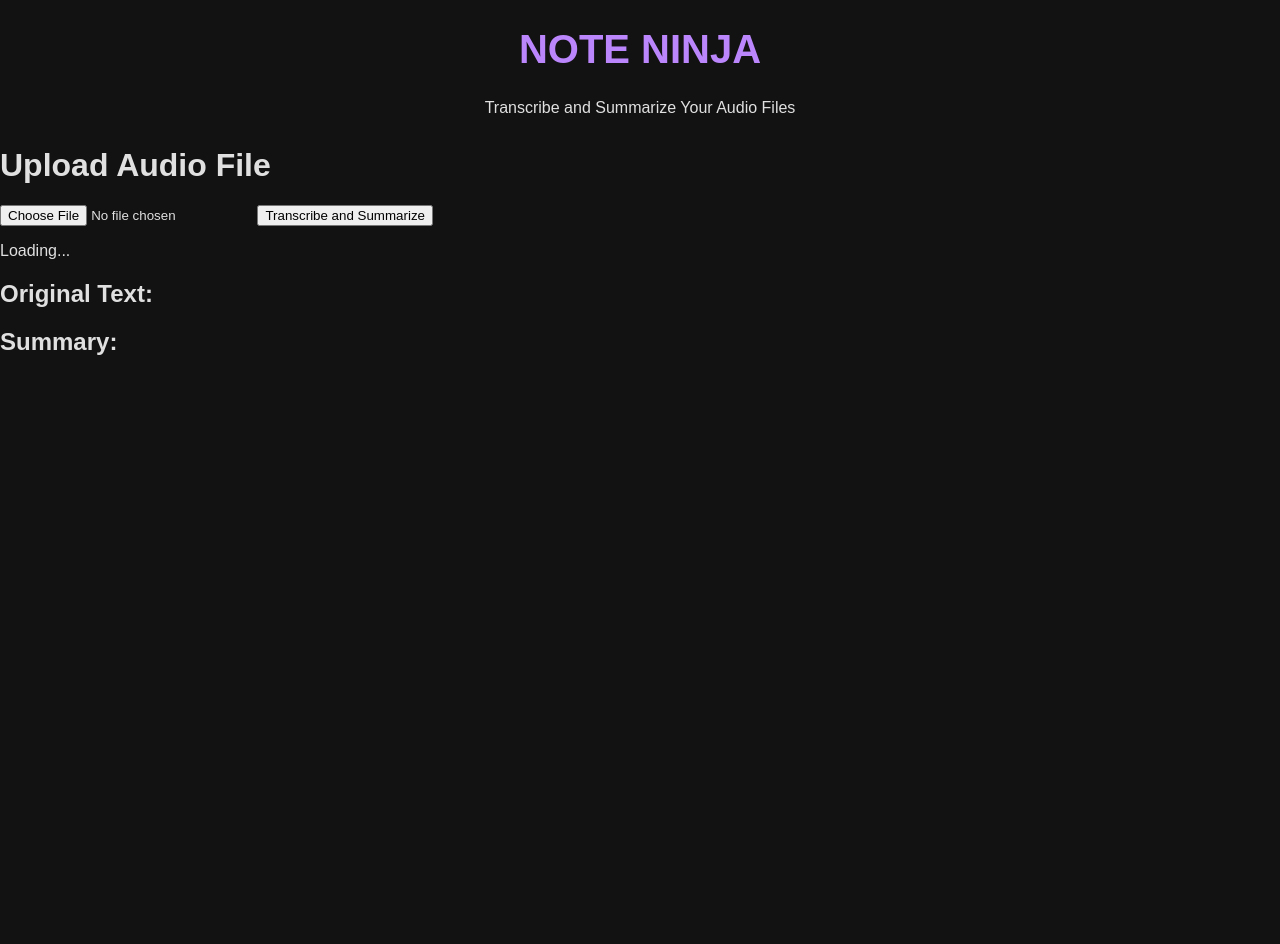
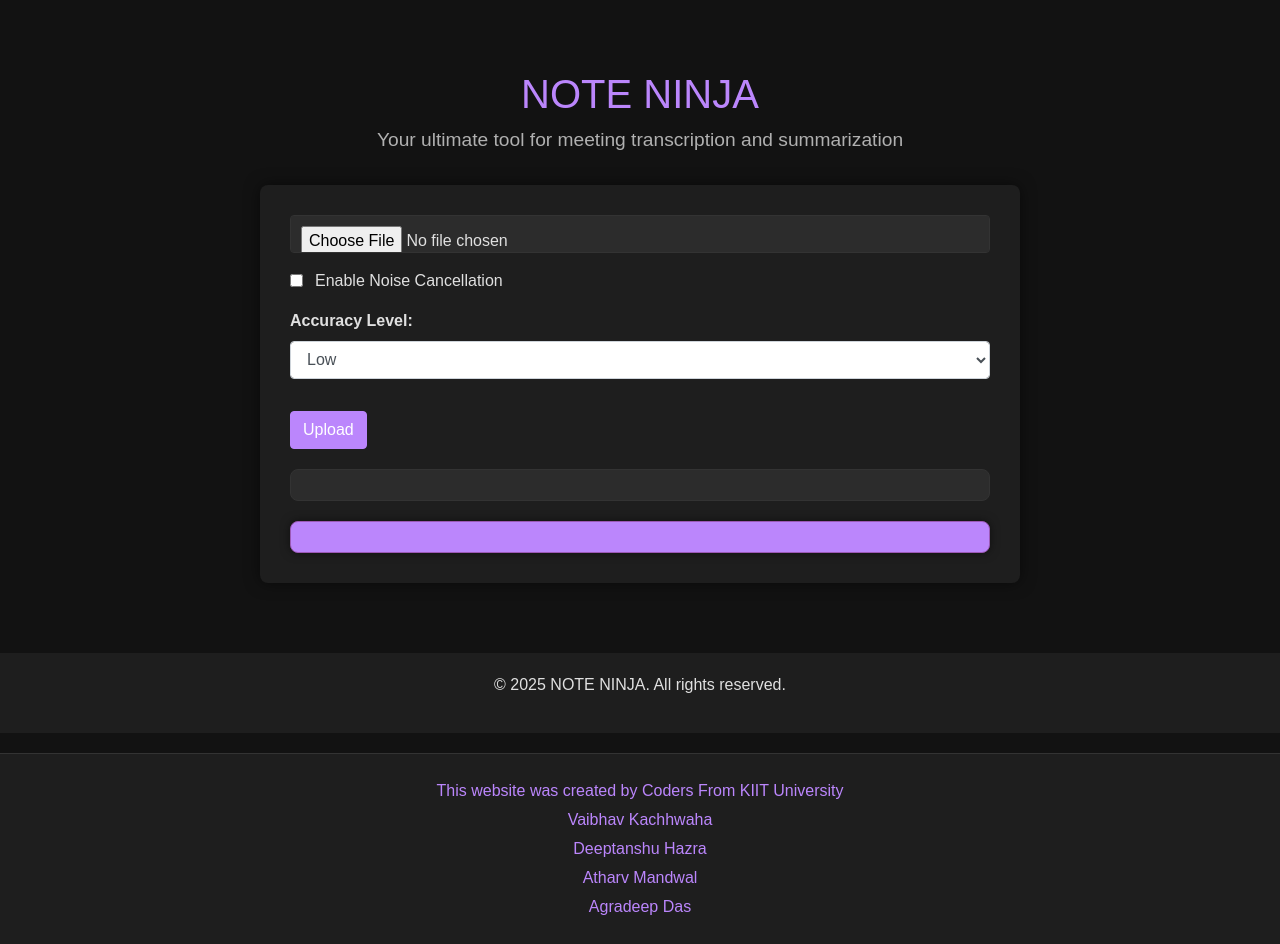
Before and after one commit to ZincSoul/Transcriber, a Flask app: page / in a window 1280 px wide. Before the commit the page ends 355 px from the top, so only its background shows below. Run offline with Flask 3, Linux system fonts and the light colour scheme; some libraries are stand-ins or nearby versions.

Commit message:
Update index.html

```diff
--- a/templates/index.html
+++ b/templates/index.html
@@ -4,62 +4,78 @@
     <meta charset="UTF-8">
     <meta name="viewport" content="width=device-width, initial-scale=1.0">
     <title>NOTE NINJA</title>
-    <link rel="stylesheet" href="static/styles.css">
+    <link rel="stylesheet" href="https://stackpath.bootstrapcdn.com/bootstrap/4.5.2/css/bootstrap.min.css">
+    <link rel="stylesheet" href="{{ url_for('static', filename='styles.css') }}">
 </head>
 <body>
+    <div class="container">
         <div class="header">
             <h1>NOTE NINJA</h1>
-        <p>Transcribe and Summarize Your Audio Files</p>
+            <p class="lead">Your ultimate tool for meeting transcription and summarization</p>
         </div>
-    <h1>Upload Audio File</h1>
-    <form action="/upload" method="post" enctype="multipart/form-data" onsubmit="showLoading()">
-        <input type="file" name="file" accept="audio/*">
-        <button type="submit">Transcribe and Summarize</button>
-    </form>
-    <div id="loading">
-        <p>Loading...</p>
+        <div class="upload-section">
+            <input type="file" id="fileInput" class="form-control">
+            <div class="form-check mt-3">
+                <input type="checkbox" class="form-check-input" id="noiseCancellation">
+                <label class="form-check-label" for="noiseCancellation">Enable Noise Cancellation</label>
             </div>
-    <div id="result">
-        <h2>Original Text:</h2>
-        <p id="original-text"></p>
-        <h2>Summary:</h2>
-        <p id="summary"></p>
+            <div class="form-group mt-3">
+                <label for="accuracy">Accuracy Level:</label>
+                <select class="form-control" id="accuracy">
+                    <option value="low">Low</option>
+                    <option value="medium">Medium</option>
+                    <option value="high">High</option>
+                </select>
+            </div>
+            <button onclick="uploadFile()" class="btn btn-primary mt-3">Upload</button>
+            <div id="status" class="status"></div>
+            <div class="spinner" id="spinner"></div>
+            <div id="transcript" class="transcript"></div>
+            <div id="summary" class="summary"></div>
+        </div>
+    </div>
+    <div class="footer">
+        <p>&copy; 2025 NOTE NINJA. All rights reserved.</p>
+    </div>
+    <div class="credits">
+        <p>This website was created by Coders From KIIT University</p>
+        <p>Vaibhav Kachhwaha</p>
+        <p>Deeptanshu Hazra</p>
+        <p>Atharv Mandwal</p>
+        <p>Agradeep Das</p>
+    </div>
+    <div class="loading-container" id="loadingContainer">
+        <div class="half"></div>
+        <div class="half"></div>
     </div>
     <script>
-        function showLoading() {
-            document.getElementById("loading").style.display = "block";
-            document.getElementById("result").style.display = "none";
-        }
+        async function uploadFile() {
+            let fileInput = document.getElementById("fileInput");
+            let file = fileInput.files[0];
+            let formData = new FormData();
+            formData.append("file", file);
 
-        function hideLoading() {
-            document.getElementById("loading").style.display = "none";
-            document.getElementById("result").style.display = "block";
-        }
+            let noiseCancellation = document.getElementById("noiseCancellation").checked;
+            let accuracy = document.getElementById("accuracy").value;
+            formData.append("noiseCancellation", noiseCancellation);
+            formData.append("accuracy", accuracy);
 
-        async function handleFormSubmit(event) {
-            event.preventDefault();
-            showLoading();
-            const formData = new FormData(event.target);
-            try {
-                const response = await fetch('/upload', {
-                    method: 'POST',
+            document.getElementById("status").innerText = "Transcribing...";
+            document.getElementById("spinner").style.display = "block";
+            document.getElementById("loadingContainer").style.display = "flex";
+
+            let response = await fetch("/upload", {
+                method: "POST",
                 body: formData
             });
-                if (!response.ok) {
-                    throw new Error('Network response was not ok');
+
+            let result = await response.json();
+            document.getElementById("status").innerText = "Done!";
+            document.getElementById("spinner").style.display = "none";
+            document.getElementById("loadingContainer").style.display = "none";
+            document.getElementById("transcript").innerText = "Original Text:\n" + result.transcript;
+            document.getElementById("summary").innerText = "Summary:\n" + result.summary;
         }
-                const result = await response.json();
-                document.getElementById("original-text").innerText = result.transcription;
-                document.getElementById("summary").innerText = result.summary;
-            } catch (error) {
-                document.getElementById("original-text").innerText = 'Error: ' + error.message;
-                document.getElementById("summary").innerText = '';
-            } finally {
-                hideLoading();
-            }
-        }
-
-        document.querySelector('form').addEventListener('submit', handleFormSubmit);
     </script>
 </body>
 </html>
```
Lines whose indentation alone changed are shown as unchanged.
